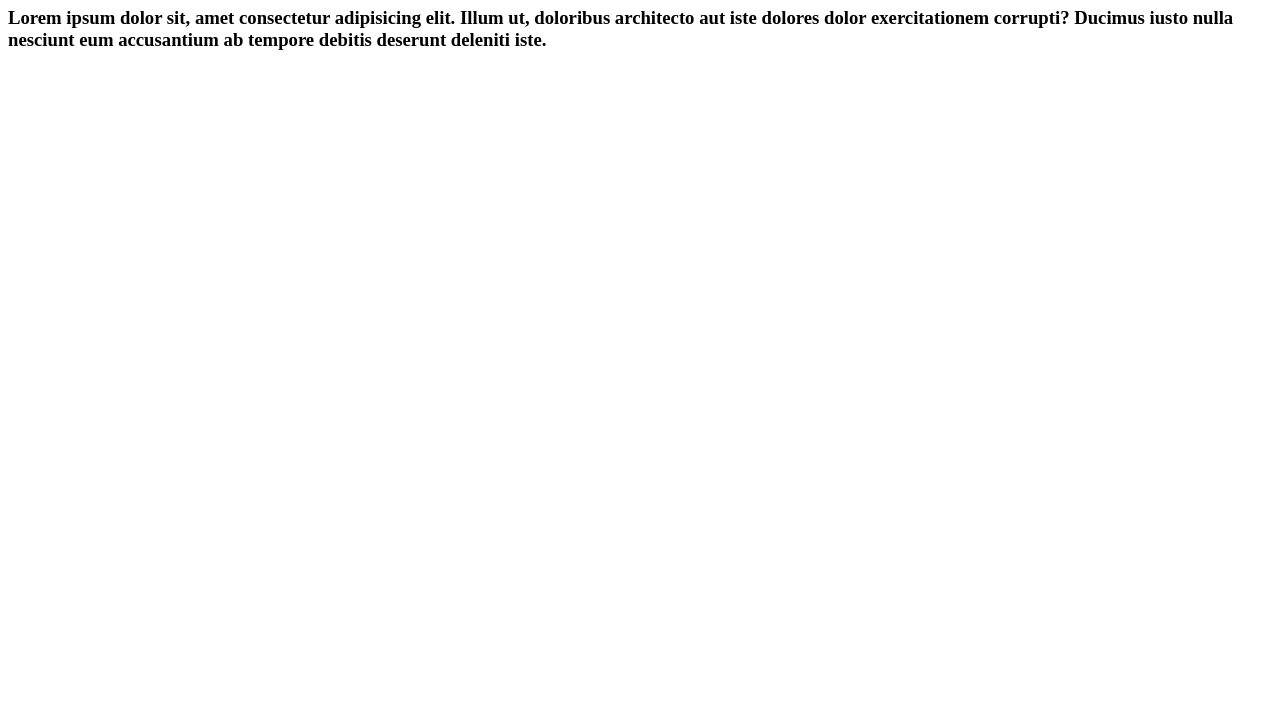
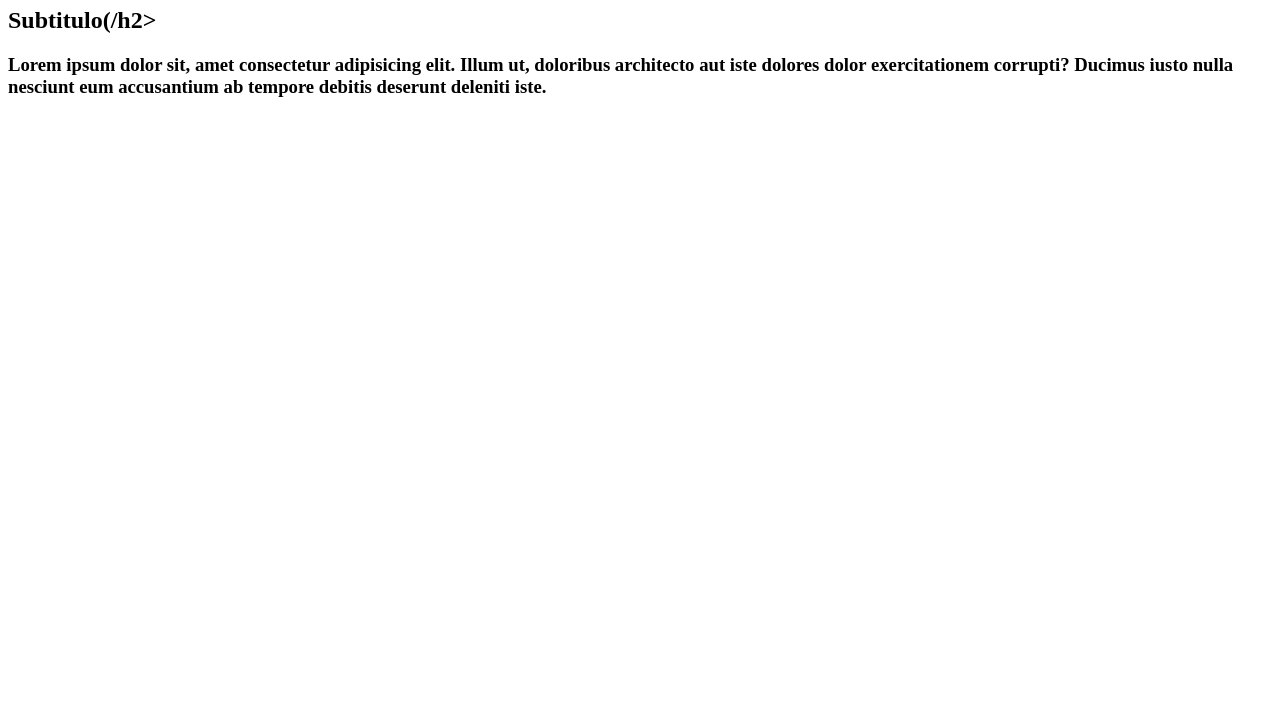
Before and after one commit to jbmjbmjbm/curso-git, a plain HTML site: page index.html in a window 1280 px wide. Shown: the part 73-800 px from the top of the page. Drawn offline with Linux system fonts and the light colour scheme.

Commit message:
[DEV-2] Commit que casou conflito <h2>

```diff
--- a/index.html
+++ b/index.html
@@ -9,6 +9,7 @@
     <h1>
         Hello, world.
     </h1>
+    <h2>Subtitulo(/h2>
     <h3>
         Lorem ipsum dolor sit, amet consectetur adipisicing elit. Illum ut, doloribus architecto aut iste dolores dolor exercitationem corrupti? Ducimus iusto nulla nesciunt eum accusantium ab tempore debitis deserunt deleniti iste.
     </h3>
```
